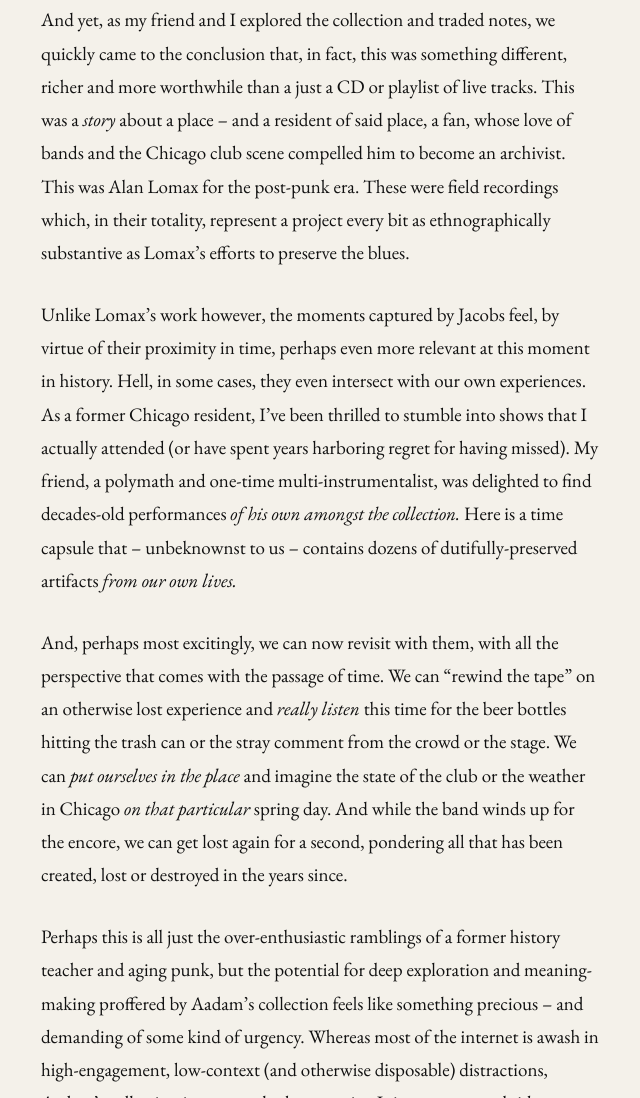
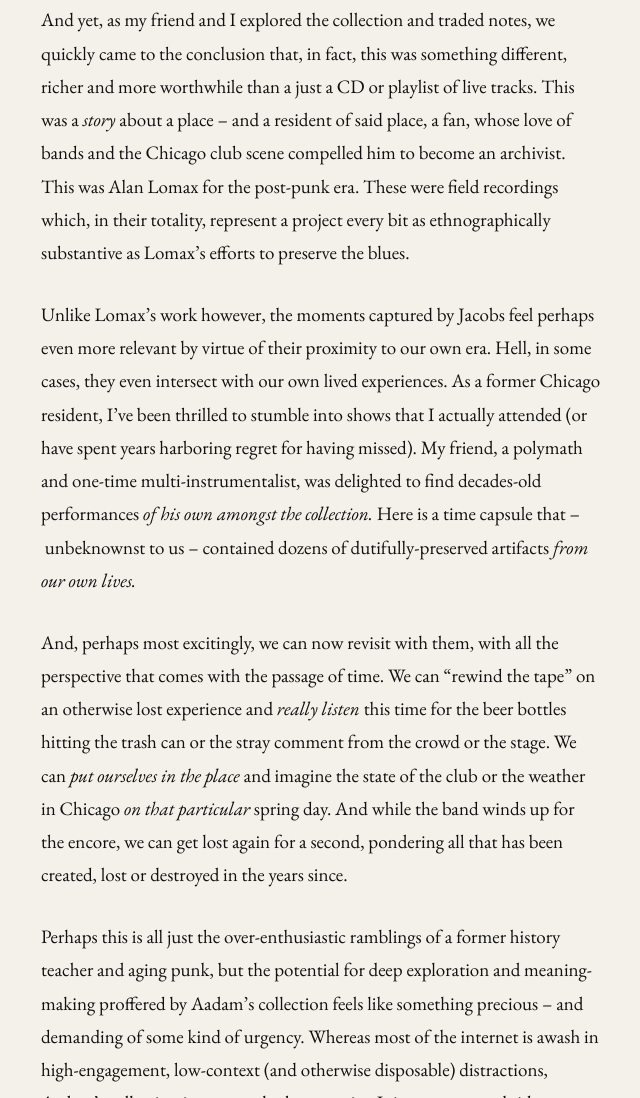
Before and after one commit to mkudlacz/redcontroldeck, an Eleventy site: page src/writing/ntlb_reflection.md in a window 1280 px wide. Shown: the part 1998-3096 px from the top of the page, without its empty margins (251-891 px from the left). Built offline with nearby package versions, Linux system fonts and the light colour scheme; Eleventy itself is replaced by a stand-in of ours; files that its build step writes are made by us from their sources.

Commit message:
draft: 2026-05-15 18:04:44

```diff
--- a/src/writing/ntlb_reflection.md
+++ b/src/writing/ntlb_reflection.md
@@ -21,7 +21,7 @@ In other words, if you'd asked me five weeks ago, I probably would **not** have
 
 And yet, as my friend and I explored the collection and traded notes, we quickly came to the conclusion that, in fact, this was something different, richer and more worthwhile than a just a CD or playlist of live tracks. This was a *story* about a place – and a resident of said place, a fan, whose love of bands and the Chicago club scene compelled him to become an archivist. This was Alan Lomax for the post-punk era. These were field recordings which, in their totality, represent a project every bit as ethnographically substantive as Lomax's efforts to preserve the blues.
 
-Unlike Lomax's work however, the moments captured by Jacobs feel, by virtue of their proximity in time, perhaps even more relevant at this moment in history. Hell, in some cases, they even intersect with our own experiences. As a former Chicago resident, I've been thrilled to stumble into shows that I actually attended (or have spent years harboring regret for having missed). My friend, a polymath and one-time multi-instrumentalist, was delighted to find decades-old performances *of his own amongst the collection.* Here is a time capsule that – unbeknownst to us – contains dozens of dutifully-preserved artifacts *from our own lives.*
+Unlike Lomax's work however, the moments captured by Jacobs feel perhaps even more relevant by virtue of their proximity to our own era. Hell, in some cases, they even intersect with our own lived experiences. As a former Chicago resident, I've been thrilled to stumble into shows that I actually attended (or have spent years harboring regret for having missed). My friend, a polymath and one-time multi-instrumentalist, was delighted to find decades-old performances *of his own amongst the collection.* Here is a time capsule that – unbeknownst to us – contained dozens of dutifully-preserved artifacts *from our own lives.*
 
 And, perhaps most excitingly, we can now revisit with them, with all the perspective that comes with the passage of time. We can "rewind the tape" on an otherwise lost experience and *really listen* this time for the beer bottles hitting the trash can or the stray comment from the crowd or the stage. We can *put ourselves in the place* and imagine the state of the club or the weather in Chicago *on that particular* spring day. And while the band winds up for the encore, we can get lost again for a second, pondering all that has been created, lost or destroyed in the years since.
 
```
